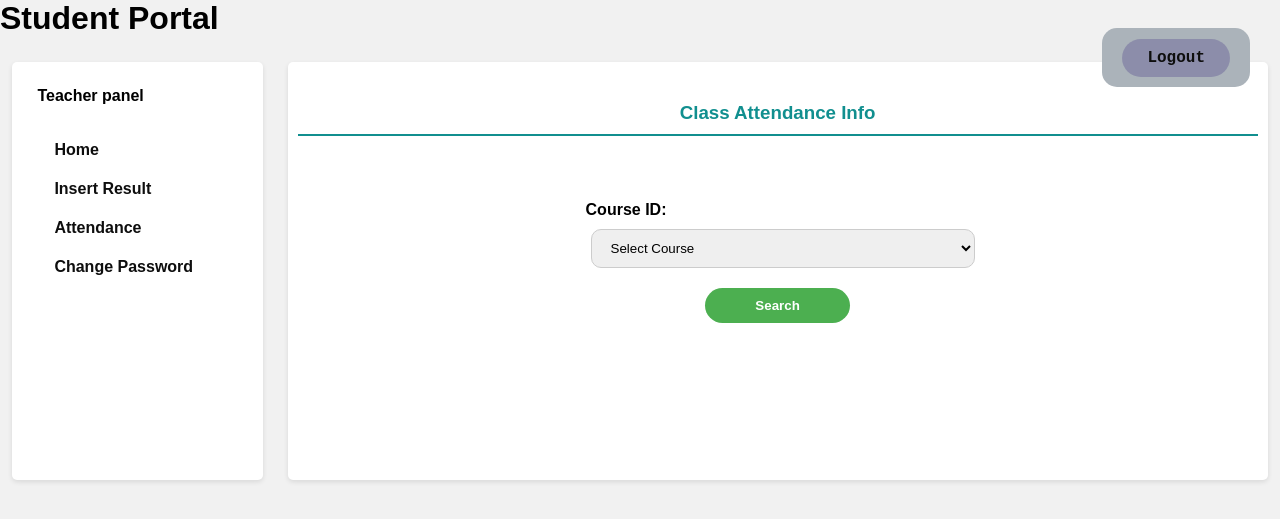
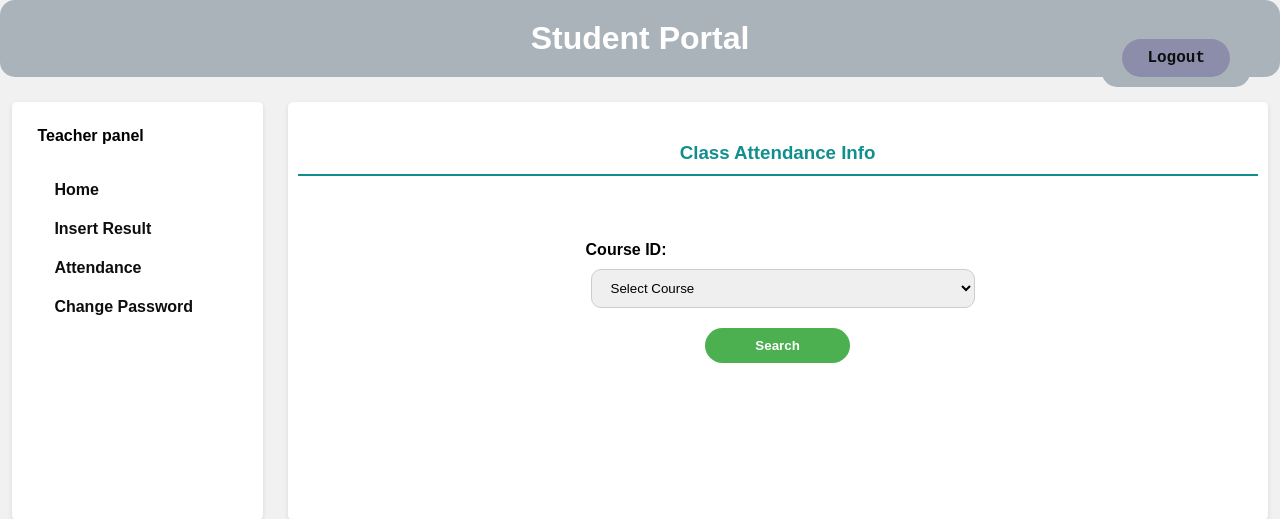
Before and after one commit to iam-rajuan/student-portal, a PHP site: page /attend_home.php in a window 1280 px wide. Shown: the top 519 px of the page. Run offline with PHP 8.4, Linux system fonts and the light colour scheme; a user stored in the database is signed in; data that the repository does not hold is empty.

```diff
--- a/css/style.css
+++ b/css/style.css
@@ -89,6 +89,14 @@ body {
   margin: 0;
   padding: 0;
   background-color: #f1f1f1;
+}
+#header {
+  /* background-color: #062944; */
+  background-color: #abb3ba;
+  color: #fff;
+  padding: 20px;
+  text-align: center;
+  border-radius: 15px;
 }
 
 .admin_class {
```
Also changed, not shown: index.php (+4 -37 lines).
